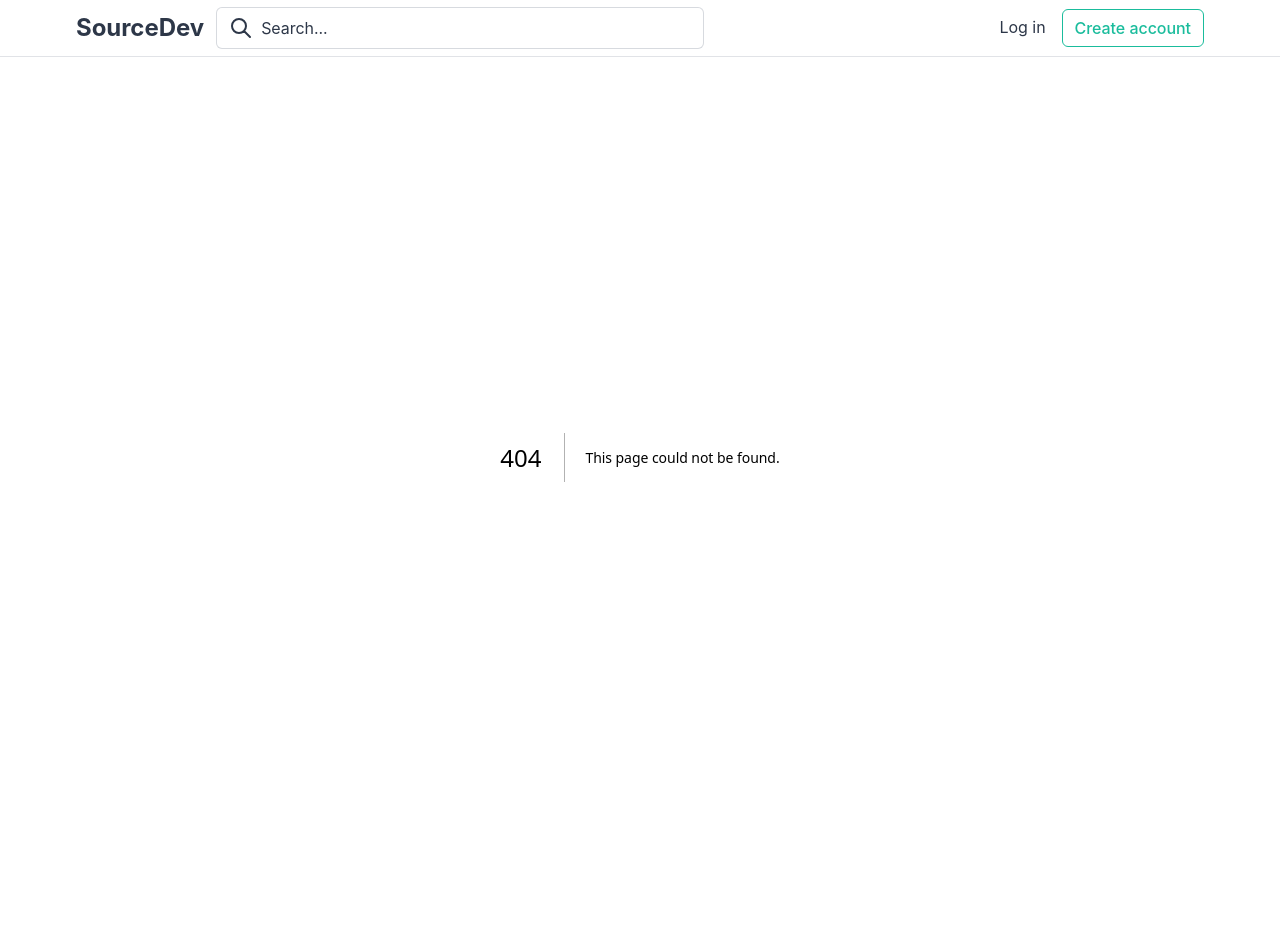
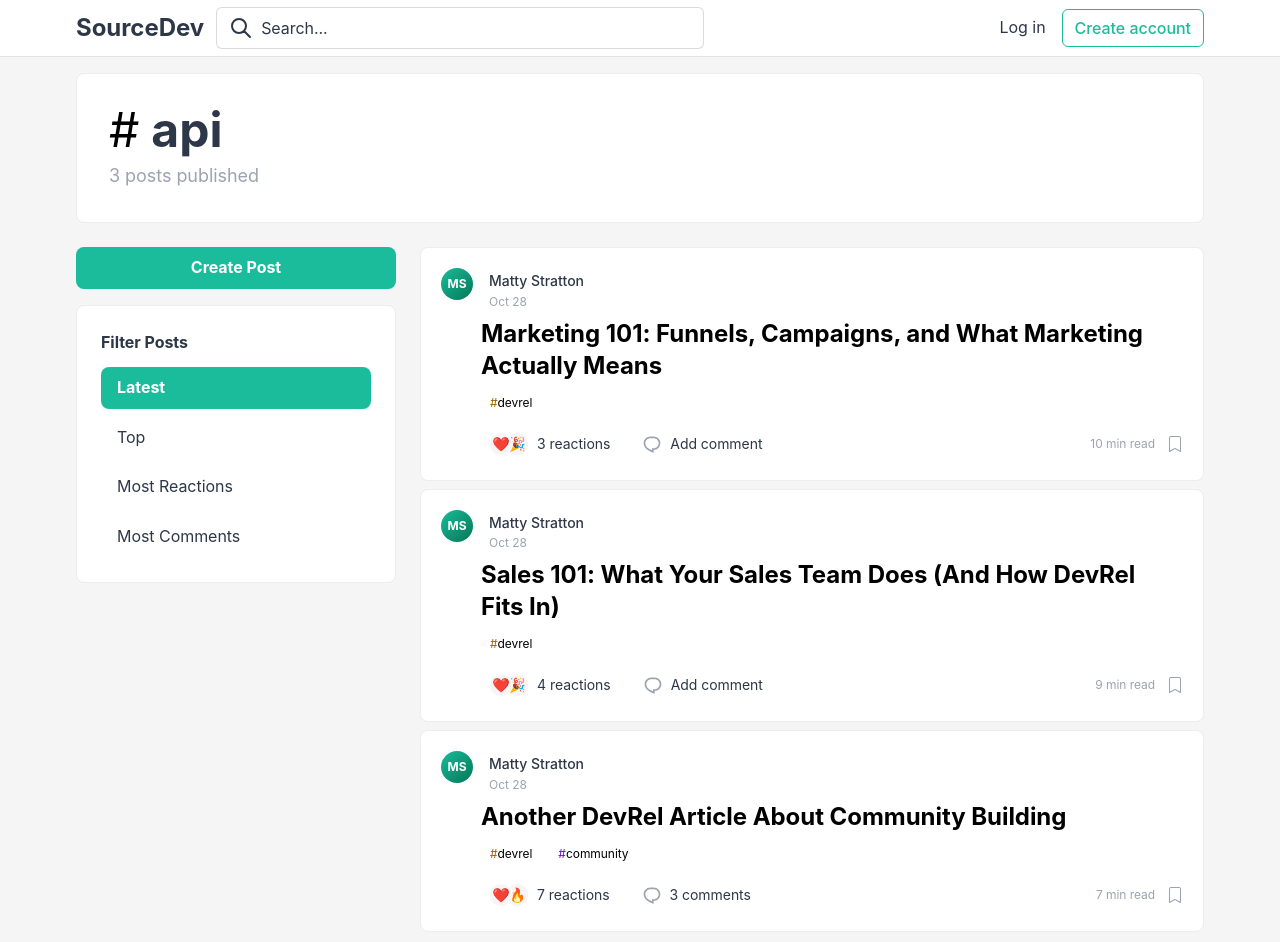
Before and after one commit to eminnates/SourceDev, a Next.js app in the folder frontend/: page /tag/api in a window 1280 px wide. Before the commit this address had no page. Shown: the top 942 px of the page. Before the commit the page ends 857 px from the top, so only its background shows below. Built offline with nearby package versions, Linux system fonts and the light colour scheme.

Commit message:
ADD tag page tag page desinged

```diff
--- /dev/null
+++ b/frontend/app/tag/[tagname]/page.js
@@ -0,0 +1,81 @@
+"use client";
+
+import { use } from 'react';
+import TagHeader from '@/components/Tag/TagHeader';
+import TagFilter from '@/components/Tag/TagFilter';
+import PostCard from '@/components/Post/PostCard';
+
+export default function TagPage({ params }) {
+  const { tagname } = use(params);
+
+  const handleFilterChange = (filter) => {
+    console.log('Filter changed:', filter);
+    // API call will be implemented here
+  };
+
+  // Mock data - will be replaced with actual API call
+  const posts = [
+    {
+      id: 1,
+      author: "Matty Stratton",
+      date: "Oct 28",
+      title: "Marketing 101: Funnels, Campaigns, and What Marketing Actually Means",
+      tags: ["devrel"],
+      reactionTypes: { heart: 2, party: 1 },
+      comments: 0,
+      readTime: 10,
+      coverImage: null
+    },
+    {
+      id: 2,
+      author: "Matty Stratton",
+      date: "Oct 28",
+      title: "Sales 101: What Your Sales Team Does (And How DevRel Fits In)",
+      tags: ["devrel"],
+      reactionTypes: { heart: 3, party: 1 },
+      comments: 0,
+      readTime: 9,
+      coverImage: null
+    },
+    {
+      id: 3,
+      author: "Matty Stratton",
+      date: "Oct 28",
+      title: "Another DevRel Article About Community Building",
+      tags: ["devrel", "community"],
+      reactionTypes: { heart: 5, fire: 2 },
+      comments: 3,
+      readTime: 7,
+      coverImage: null
+    }
+  ];
+
+  return (
+    <div className="min-h-screen bg-brand-background">
+      <main className="mx-16 px-3 py-4">
+        <div className="max-w-[1280px] mx-auto">
+          {/* Tag Header */}
+          <TagHeader tag={tagname} postCount={posts.length} />
+
+          {/* Content Grid - Filter Sidebar + Posts */}
+          <div className="flex gap-6">
+            {/* Left Sidebar - Filters */}
+            <div className="hidden lg:block w-80 flex-shrink-0">
+              <TagFilter onFilterChange={handleFilterChange} />
+            </div>
+
+            {/* Posts Section */}
+            <div className="flex-1 min-w-0">
+              {/* Posts List */}
+              <div className="space-y-2">
+                {posts.map((post) => (
+                  <PostCard key={post.id} post={post} showCover={false} />
+                ))}
+              </div>
+            </div>
+          </div>
+        </div>
+      </main>
+    </div>
+  );
+}
--- /dev/null
+++ b/frontend/components/Tag/TagFilter.js
@@ -0,0 +1,51 @@
+"use client";
+
+import { useState } from 'react';
+
+export default function TagFilter({ onFilterChange }) {
+  const [selectedFilter, setSelectedFilter] = useState('latest');
+
+  const filterOptions = [
+    { id: 'latest', label: 'Latest' },
+    { id: 'top', label: 'Top' },
+    { id: 'most_reactions', label: 'Most Reactions' },
+    { id: 'most_comments', label: 'Most Comments' },
+  ];
+
+  const handleFilterChange = (filterId) => {
+    setSelectedFilter(filterId);
+    if (onFilterChange) {
+      onFilterChange({ filter: filterId });
+    }
+  };
+
+  return (
+    <div className="space-y-4">
+      {/* Create Post Button */}
+      <button className="w-full px-4 py-2 bg-brand-primary hover:bg-brand-primary-dark text-white font-bold rounded-lg transition-colors">
+        Create Post
+      </button>
+
+
+      {/* Filter Options */}
+      <div className="bg-white rounded-lg border border-brand-muted/20 p-6">
+        <h3 className="font-bold text-brand-dark mb-3">Filter Posts</h3>
+        <div className="space-y-2">
+          {filterOptions.map((option) => (
+            <button
+              key={option.id}
+              onClick={() => handleFilterChange(option.id)}
+              className={`w-full px-4 py-2 rounded-lg transition-colors text-left ${
+                selectedFilter === option.id
+                  ? 'bg-brand-primary text-white font-bold'
+                  : 'bg-transparent text-brand-dark hover:bg-brand-primary/10'
+              }`}
+            >
+              {option.label}
+            </button>
+          ))}
+        </div>
+      </div>
+    </div>
+  );
+}
--- /dev/null
+++ b/frontend/components/Tag/TagHeader.js
@@ -0,0 +1,15 @@
+"use client";
+
+export default function TagHeader({ tag, postCount }) {
+  return (
+    <div className="bg-white rounded-lg border border-brand-muted/20 p-8 mb-6">
+      <div className="flex items-center gap-3 mb-2">
+        <span className="text-5xl">#</span>
+        <h1 className="text-5xl font-bold text-brand-dark">{tag}</h1>
+      </div>
+      <p className="text-brand-muted text-lg">
+        {postCount} posts published
+      </p>
+    </div>
+  );
+}
```
